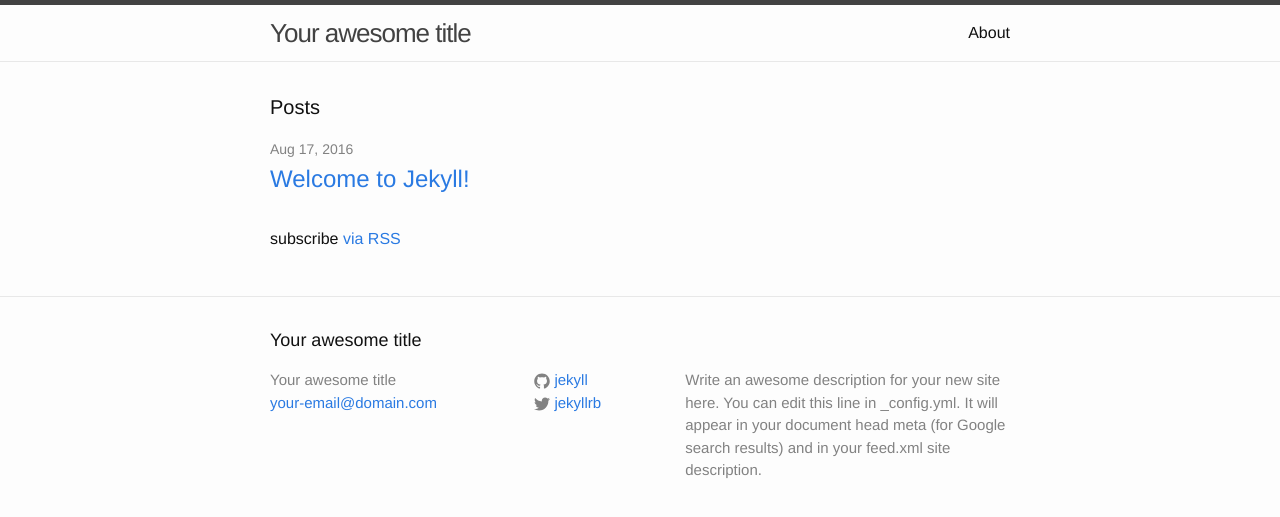
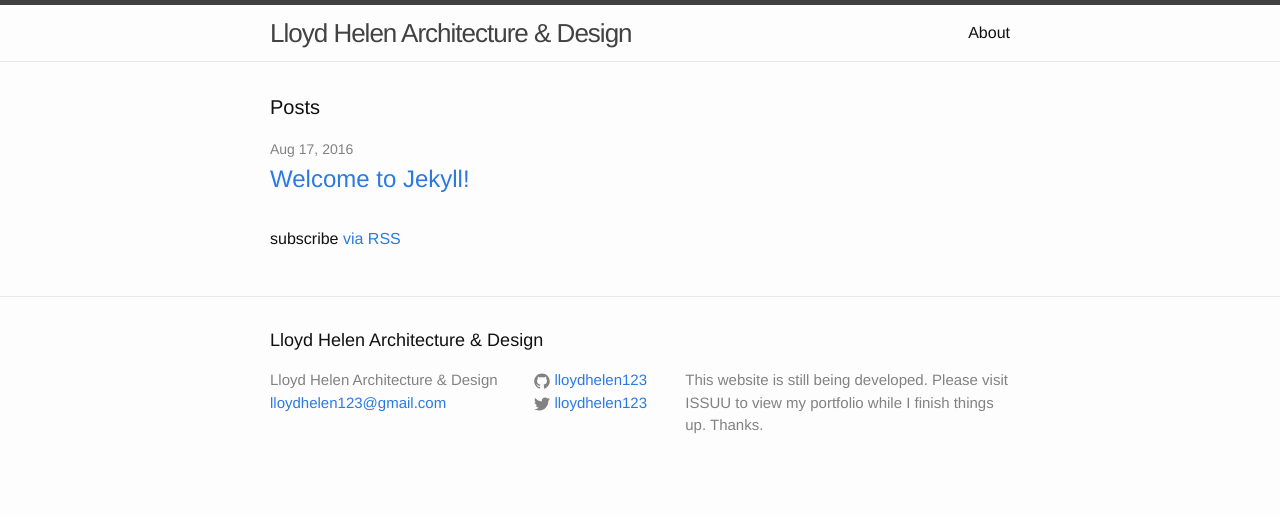
Before and after one commit to lloydhelen123/lloydhelen123.github.io, a Jekyll site: the page built from index.html, in a window 1280 px wide. Shown: the top 517 px of the page. Built offline with Jekyll 4.4.1, drawn with Linux system fonts in a browser that asks for light colours.

Commit message:
Update _config.yml

```diff
--- a/_config.yml
+++ b/_config.yml
@@ -6,16 +6,14 @@
 # 'jekyll serve'. If you change this file, please restart the server process.
 
 # Site settings
-title: Your awesome title
-email: your-email@domain.com
+title: Lloyd Helen Architecture & Design
+email: lloydhelen123@gmail.com
 description: > # this means to ignore newlines until "baseurl:"
-  Write an awesome description for your new site here. You can edit this
-  line in _config.yml. It will appear in your document head meta (for
-  Google search results) and in your feed.xml site description.
+  This website is still being developed. Please visit ISSUU to view my portfolio while I finish things up. Thanks.
 baseurl: "" # the subpath of your site, e.g. /blog
-url: "http://yourdomain.com" # the base hostname & protocol for your site
-twitter_username: jekyllrb
-github_username:  jekyll
+url: "http://lloydhelen.com" # the base hostname & protocol for your site
+twitter_username: lloydhelen123
+github_username:  lloydhelen123
 
 # Build settings
 markdown: kramdown
```
